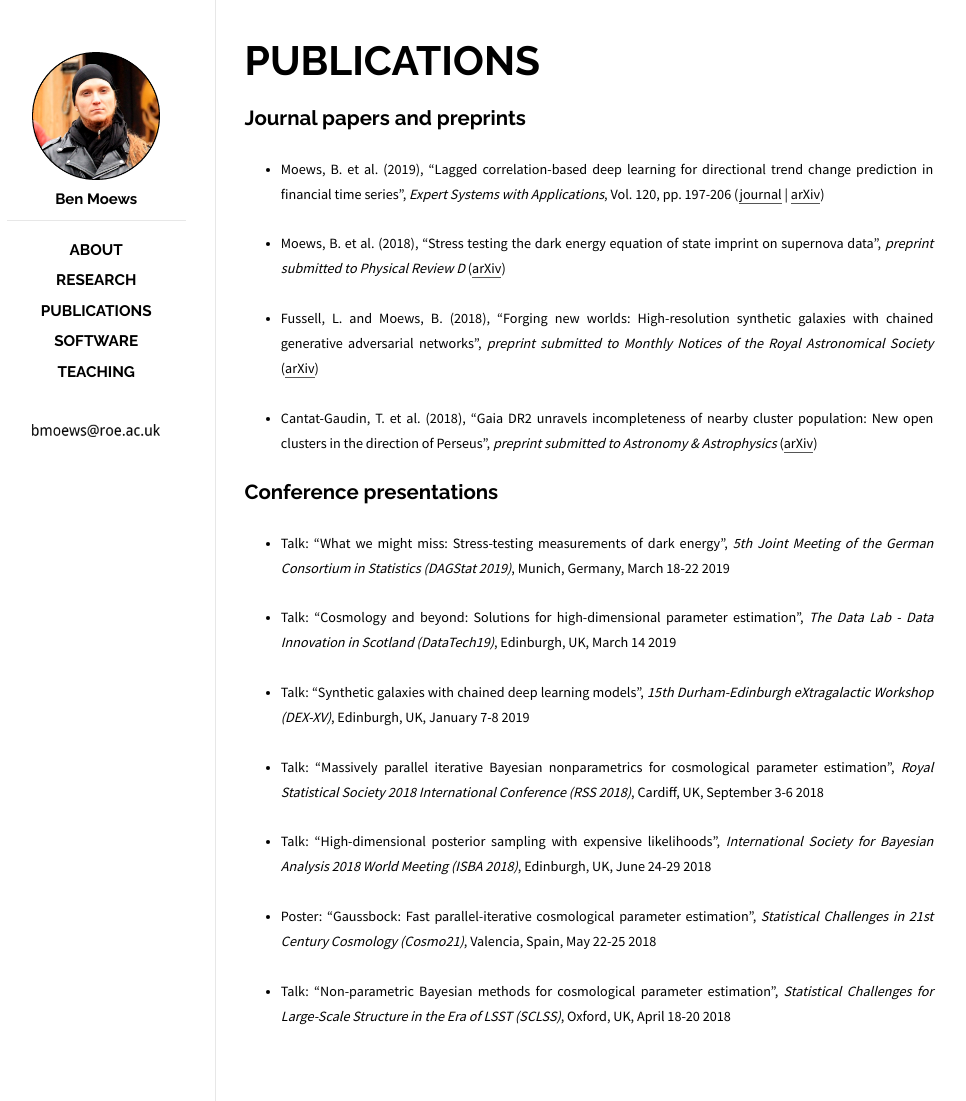
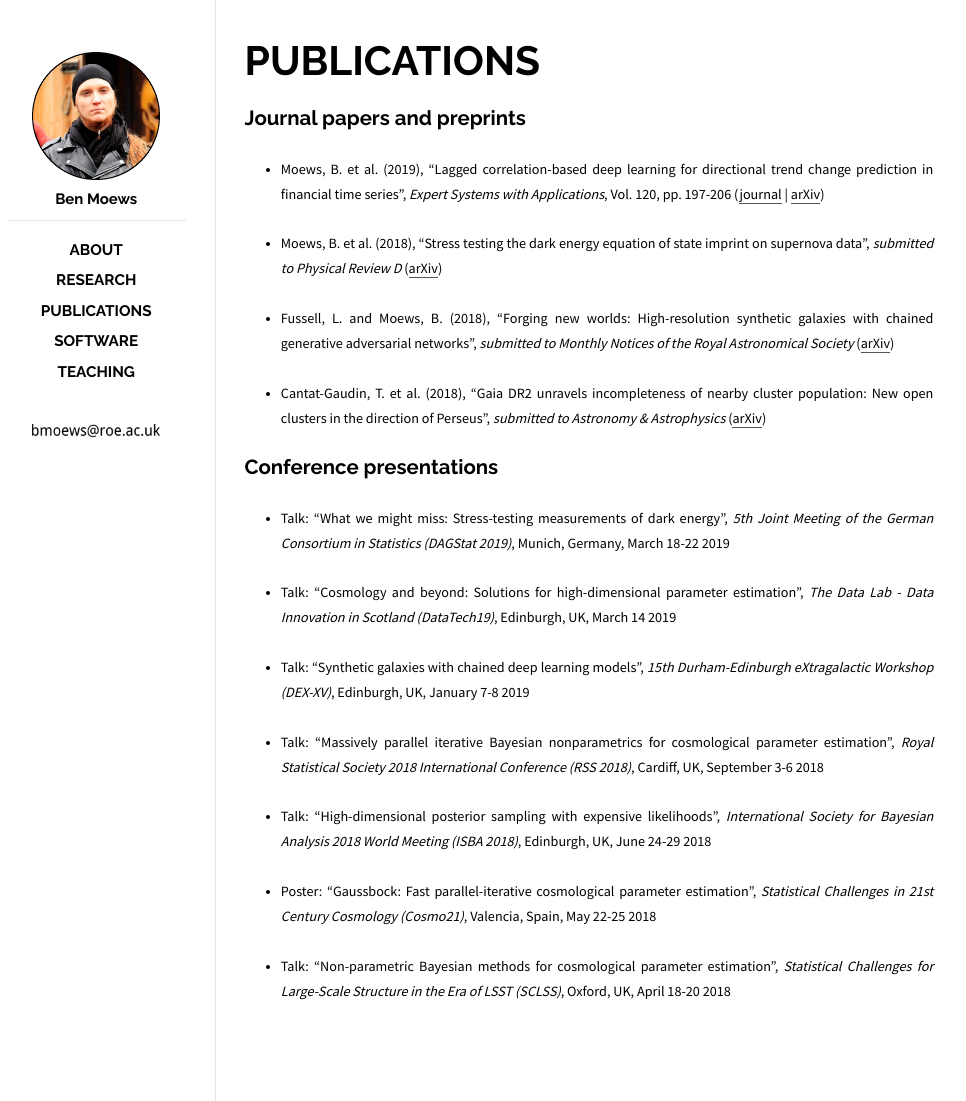
Before and after one commit to moews/moews.github.io, a Jekyll site: the page built from _posts/2017-03-25-publications.md, in a window 1280 px wide. Shown: the whole page, without its empty margins (143-1109 px from the left). Built offline with Jekyll 4.4.1, drawn with Linux system fonts in a browser that asks for light colours.

Commit message:
Update 2017-03-25-publications.md

```diff
--- a/_posts/2017-03-25-publications.md
+++ b/_posts/2017-03-25-publications.md
@@ -10,11 +10,11 @@
 
 * <small>Moews, B. et al. (2019), "Lagged correlation-based deep learning for directional trend change prediction in financial time series", _Expert Systems with Applications_, Vol. 120, pp. 197-206 ([journal](https://doi.org/10.1016/j.eswa.2018.11.027) | [arXiv](https://arxiv.org/abs/1811.11287))</small>
 
-* <small>Moews, B. et al. (2018), "Stress testing the dark energy equation of state imprint on supernova data", _preprint submitted to Physical Review D_ ([arXiv](https://arxiv.org/abs/1812.09786))</small>
+* <small>Moews, B. et al. (2018), "Stress testing the dark energy equation of state imprint on supernova data", _submitted to Physical Review D_ ([arXiv](https://arxiv.org/abs/1812.09786))</small>
 
-* <small>Fussell, L. and Moews, B. (2018), "Forging new worlds: High-resolution synthetic galaxies with chained generative adversarial networks", _preprint submitted to Monthly Notices of the Royal Astronomical Society_ ([arXiv](https://arxiv.org/abs/1811.03081))</small>
+* <small>Fussell, L. and Moews, B. (2018), "Forging new worlds: High-resolution synthetic galaxies with chained generative adversarial networks", _submitted to Monthly Notices of the Royal Astronomical Society_ ([arXiv](https://arxiv.org/abs/1811.03081))</small>
 
-* <small>Cantat-Gaudin, T. et al. (2018), "Gaia DR2 unravels incompleteness of nearby cluster population: New open clusters in the direction of Perseus", _preprint submitted to Astronomy & Astrophysics_ ([arXiv](https://arxiv.org/abs/1810.05494))</small>
+* <small>Cantat-Gaudin, T. et al. (2018), "Gaia DR2 unravels incompleteness of nearby cluster population: New open clusters in the direction of Perseus", _submitted to Astronomy & Astrophysics_ ([arXiv](https://arxiv.org/abs/1810.05494))</small>
 
 ## Conference presentations
 
```
